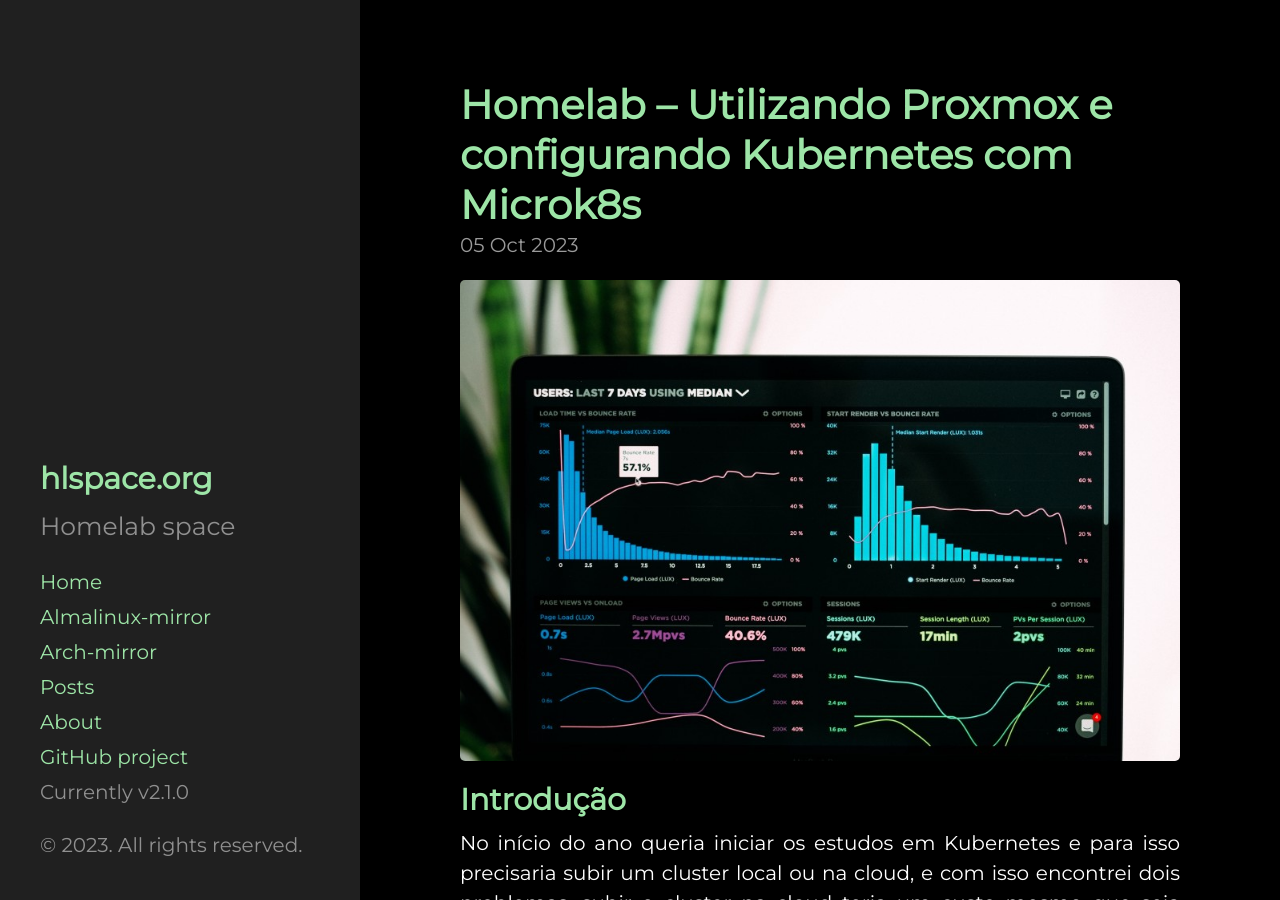
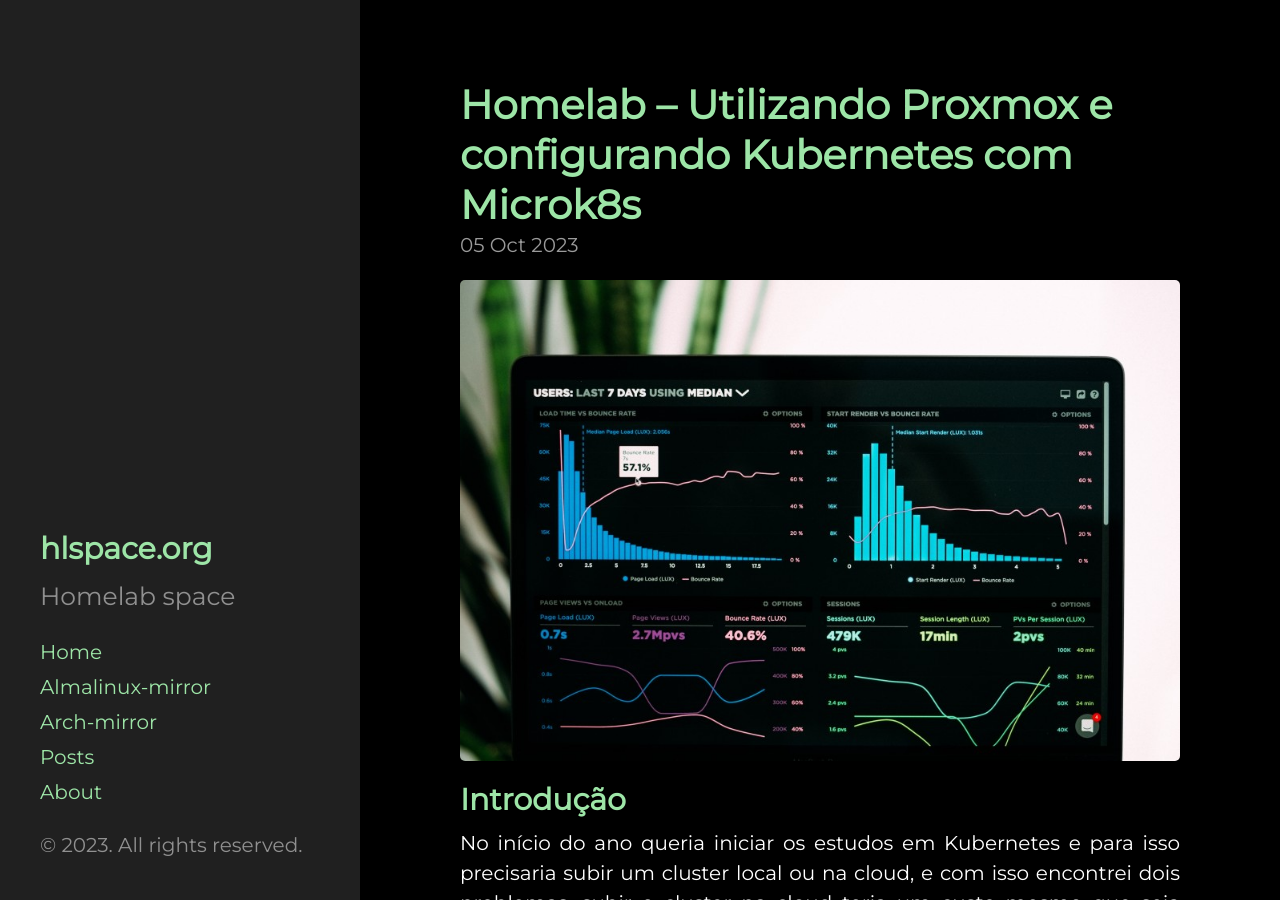
Before and after one commit to luizborgess/luizborgess.github.io, a Jekyll site: the page built from index.html, in a window 1280 px wide and 900 px high. Built offline with Jekyll 4.4.1, drawn with Linux system fonts in a browser that asks for light colours; the list of posts is cut into pages by our own code.

Commit message:
cleaned sidebar

```diff
--- a/_includes/sidebar.html
+++ b/_includes/sidebar.html
@@ -2,7 +2,7 @@
   <div class="container sidebar-sticky">
     <div class="sidebar-about">
       <h2>
-        <a href="/">
+        <a href="/index.html">
           {{ site.title }}
         </a>
       </h2>
@@ -10,7 +10,7 @@
     </div>
 
     <nav class="sidebar-nav">
-      <a class="sidebar-nav-item{% if page.url == site.baseurl %} active{% endif %}" href="/">Home</a>
+      <a class="sidebar-nav-item{% if page.url == site.baseurl %} active{% endif %}" href="/index.html">Home</a>
 
       {% comment %}
         The code below dynamically generates a sidebar nav of pages with
@@ -27,8 +27,8 @@
       {% endfor %}
 
 
-      <a class="sidebar-nav-item" href="{{ site.github.repo }}">GitHub project</a>
-      <span class="sidebar-nav-item">Currently v{{ site.version }}</span>
+
+
     </nav>
 
     <p>&copy; {{ site.time | date: '%Y' }}. All rights reserved.</p>
```
